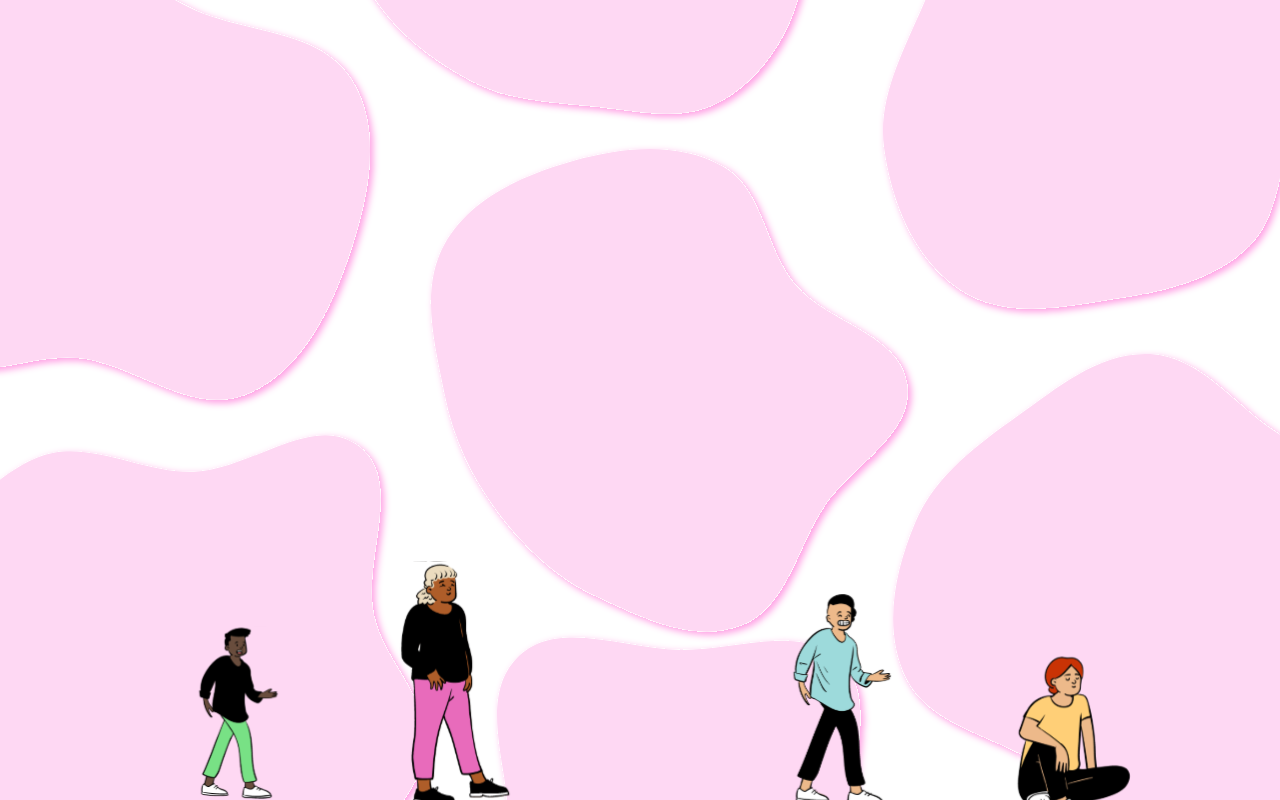
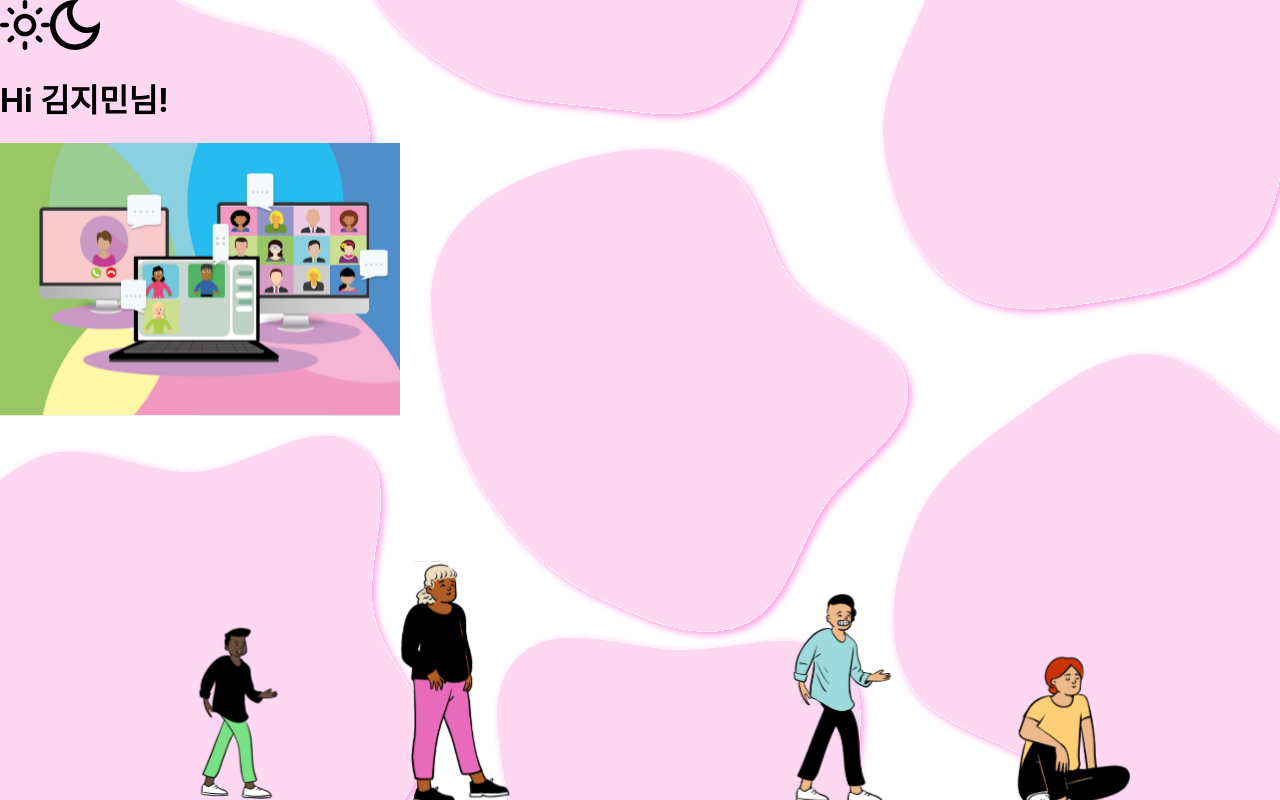
Before and after one commit to DSM-Matching/Matching-Front, a React (Create React App) app: page / in a window 1280 px wide. Built offline with nearby package versions, Linux system fonts and the light colour scheme.

Commit message:
[MODIFY] 화이트모드 메인 수정

```diff
--- a/src/components/main/WhiteMain.tsx
+++ b/src/components/main/WhiteMain.tsx
@@ -1,17 +1,25 @@
 /** @jsxImportSource @emotion/react */
 
 import React, { FC, useState } from "react";
-import {mainWrapper} from '../../utils/css/EmotionComponent';
-
+import { mainWrapper, modeContainer } from "../../utils/css/EmotionComponent";
+import { whiteModeDarkIcon, whiteModeWhiteIcon } from "../assets";
+import MatchWait from "./MatchWait";
+import NicknameInput from "./NicknameInput";
 
 const WhiteMain = () => {
-  return(
+  const [changeComponent, setChangeComponent] = useState<boolean>(true);
+
+  return (
     <>
       <div css={mainWrapper}>
-
+        <div css={modeContainer}>
+          <img src={whiteModeWhiteIcon} alt="화이트모드"/>
+          <img src={whiteModeDarkIcon} alt="다크모드"/>
+        </div>
+        {changeComponent ? <MatchWait /> : <NicknameInput />}
       </div>
     </>
-  )
+  );
 };
 
 export default WhiteMain;
```
